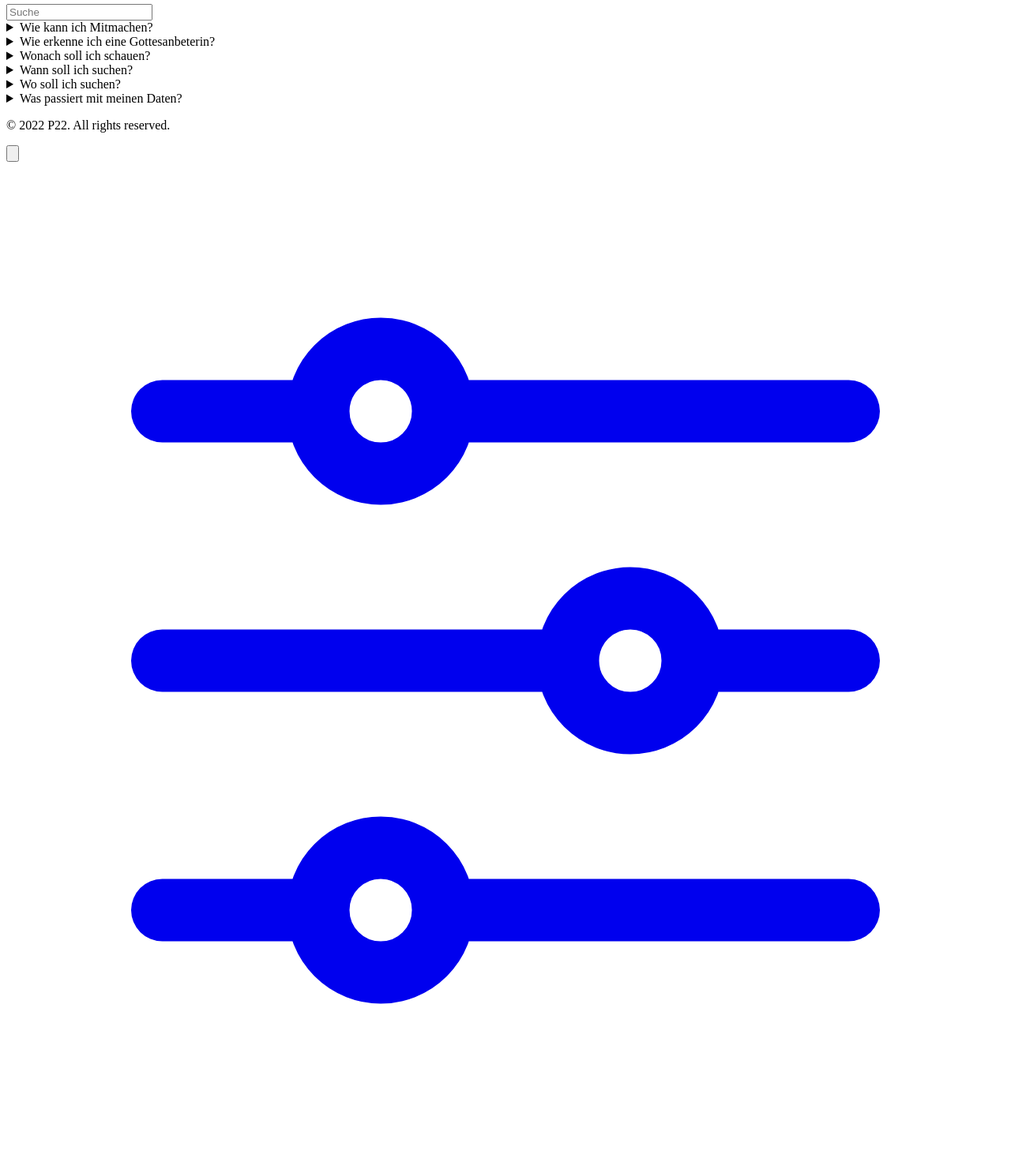
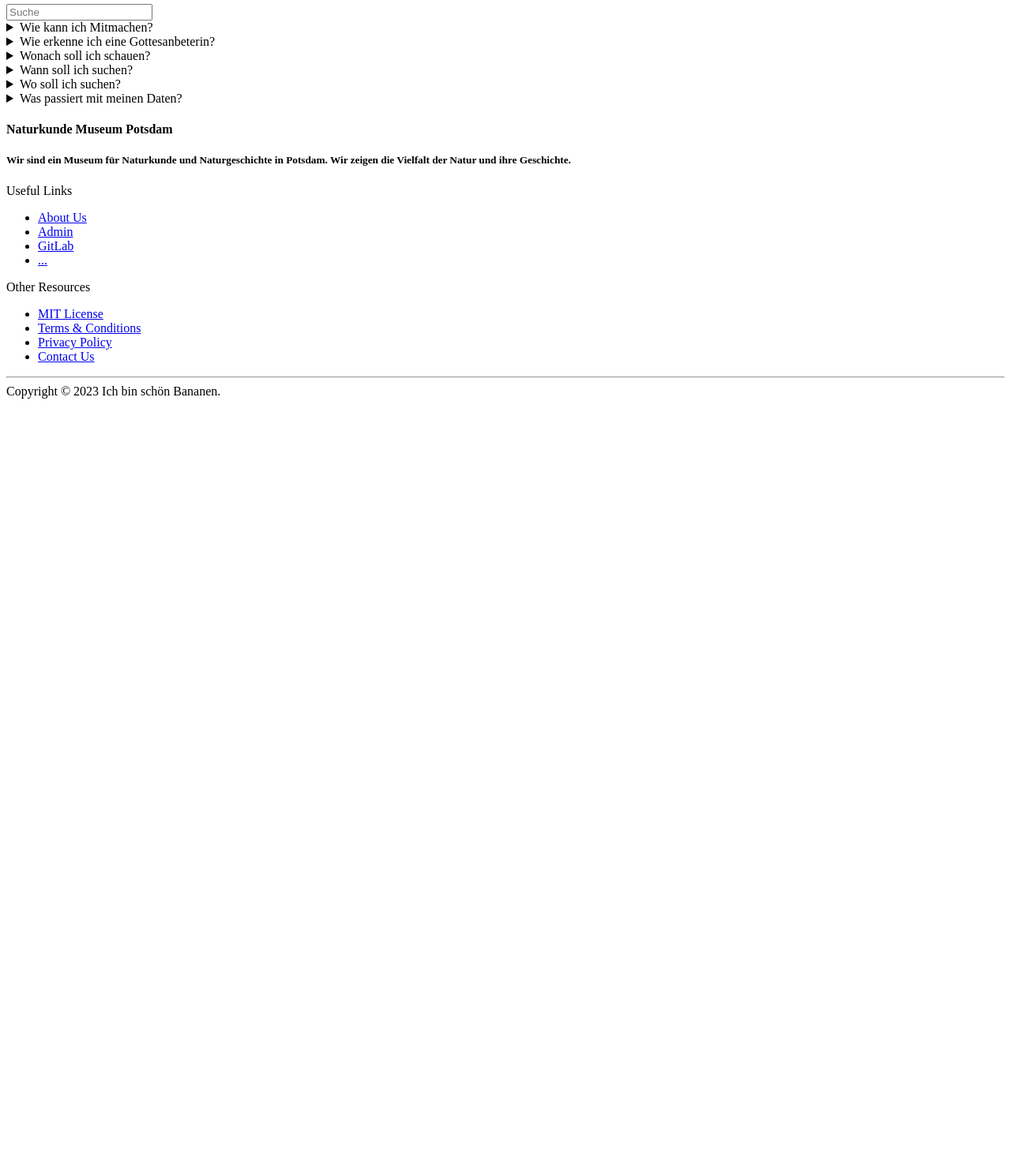
Before and after one commit to opendata-apps/mantis, a Python web app: template src/mantis/mantis/templates/faq.jinja2 in a window 1280 px wide. Shown: the part 1533-3014 px from the top of the page at 79% size. After the commit the page ends 2038 px from the top, so only its background shows below. Run offline with Jinja, Linux system fonts and the light colour scheme; the template is opened without the code that fills it, so the values that code supplies are empty.

Commit message:
new Footer

```diff
--- a/src/mantis/development.ini
+++ b/src/mantis/development.ini
@@ -37,7 +37,7 @@ file_template = %%(year)d%%(month).2d%%(day).2d_%%(rev)s
 
 [server:main]
 use = egg:waitress#main
-listen = localhost:6544
+listen = 10.128.201.112:6544
 
 ###
 # logging configuration
--- a/src/mantis/mantis/static/theme.css
+++ b/src/mantis/mantis/static/theme.css
@@ -18,3 +18,6 @@
   z-index: -1;
   transition: transform 0.5s ease-in-out;
 }
+.bg-mantisBG {
+  background-image: url(../images/mantisBG.jpg);
+}
--- a/src/mantis/mantis/templates/layout.jinja2
+++ b/src/mantis/mantis/templates/layout.jinja2
@@ -15,6 +15,7 @@
       href="{{ request.static_url('mantis:static/theme.css') }}"
       rel="stylesheet"
     />
+    <style></style>
   </head>
 
   <!--! Navbar Start -->
@@ -58,7 +59,7 @@
     <!--! Navbar End -->
 
     <!--!Green Content Start-->
-    <main class="flex-1 bg-gray-100">
+    <main class="flex-1 bg-gray-100 bg-mantisBG">
       <section class="bg-green-900">
         <div
           class="container flex items-center justify-between px-4 py-8 mx-auto"
@@ -77,9 +78,9 @@
             <p class="mb-6 text-lg">{% block text %} {% endblock text %}</p>
             <!--todo add pages where no report button should appear-->
             {% if request.path == '/' %}
-            <a href="/report">
+            <a href="/newitem">
               <button
-                class="px-8 py-4 mr-4 font-extrabold text-white bg-green-800 rounded-full text-1xl hover:bg-green-700"
+                class="transition duration-500 ease-in-out bg-green-800 hover:bg-green-700 transform hover:-translate-y-1 hover:scale-110 px-8 py-4 mr-4 font-extrabold text-white rounded-full text-1xl"
               >
                 Melden
               </button>
@@ -91,56 +92,118 @@
       <!--! Green Content Stop-->
 
       <!--! Whhite Content Start-->
-      <div class="container px-4 py-8 mx-auto">
-        <div class="basis-1/4"></div>
+      <div class="flex flex-wrap">
+        <div class="flex-auto">{% block left%} {%endblock%}</div>
 
-        <div class="basis-1/2">{% block content %} {% endblock content %}</div>
+        <div class="flex-auto">{% block content %} {% endblock content %}</div>
 
-        <div class="basis-1/4"></div>
+        <div class="flex-auto">{% block right%} {%endblock%}</div>
       </div>
       <!--! White Content End-->
     </main>
     <!--! Start Footer -->
-    <footer class="flex flex-col items-center py-8 bg-gray-200">
-      <div class="container flex flex-col items-center px-4 mx-auto">
-        <p class="text-sm text-center text-gray-700">
-          &copy; 2022 P22. All rights reserved.
-        </p>
-        <!--? DarkMode button sun moon-->
-        <div class="flex items-center justify-center mt-4">
-          <button
-            class="flex items-center justify-center w-10 h-10 text-gray-800 bg-gray-200 rounded-full hover:bg-gray-300"
-          >
-            <svg
-              class="w-4 h-4"
-              fill="none"
-              stroke-linecap="round"
-              stroke-linejoin="round"
-              stroke-width="2"
-              viewBox="0 0 24 24"
-              stroke="currentColor"
-            >
-              <path d="M12 4v16m8-8H4"></path>
-            </svg>
-          </button>
-          <!--? Admin Center Icon-->
-          <div>
-            <a href="/admin">
-              <svg
-                xmlns="http://www.w3.org/2000/svg"
-                fill="none"
-                viewBox="0 0 24 24"
-                stroke-width="1.5"
-                stroke="currentColor"
-                class="w-6 h-6"
-              >
-                <path
-                  stroke-linecap="round"
-                  stroke-linejoin="round"
-                  d="M10.5 6h9.75M10.5 6a1.5 1.5 0 11-3 0m3 0a1.5 1.5 0 10-3 0M3.75 6H7.5m3 12h9.75m-9.75 0a1.5 1.5 0 01-3 0m3 0a1.5 1.5 0 00-3 0m-3.75 0H7.5m9-6h3.75m-3.75 0a1.5 1.5 0 01-3 0m3 0a1.5 1.5 0 00-3 0m-9.75 0h9.75"
-                />
-              </svg>
-            </a>
+    <!--https://tailwindcomponents.com/component/footer-5-->
+    <footer class="relative bg-gray-200 pt-8 pb-6">
+      <div class="container mx-auto px-4">
+        <div class="flex flex-wrap text-left lg:text-left">
+          <div class="w-full lg:w-6/12 px-4">
+            <h4 class="text-3xl fonat-semibold text-blueGray-700">
+              Naturkunde Museum Potsdam
+            </h4>
+            <h5 class="text-lg mt-0 mb-2 text-blueGray-600">
+              Wir sind ein Museum für Naturkunde und Naturgeschichte in Potsdam.
+              Wir zeigen die Vielfalt der Natur und ihre Geschichte.
+            </h5>
+          </div>
+          <div class="w-full lg:w-6/12 px-4">
+            <div class="flex flex-wrap items-top mb-6">
+              <div class="w-full lg:w-4/12 px-4 ml-auto">
+                <span
+                  class="block uppercase text-blueGray-500 text-sm font-semibold mb-2"
+                  >Useful Links</span
+                >
+                <ul class="list-unstyled">
+                  <li>
+                    <a
+                      class="text-blueGray-600 hover:text-blueGray-800 font-semibold block pb-2 text-sm"
+                      href="/#"
+                      >About Us</a
+                    >
+                  </li>
+                  <li>
+                    <a
+                      class="text-blueGray-600 hover:text-blueGray-800 font-semibold block pb-2 text-sm"
+                      href="/admin"
+                      >Admin</a
+                    >
+                  </li>
+                  <li>
+                    <a
+                      class="text-blueGray-600 hover:text-blueGray-800 font-semibold block pb-2 text-sm"
+                      href="/#"
+                      >GitLab</a
+                    >
+                  </li>
+                  <li>
+                    <a
+                      class="text-blueGray-600 hover:text-blueGray-800 font-semibold block pb-2 text-sm"
+                      href="/#"
+                      >...</a
+                    >
+                  </li>
+                </ul>
+              </div>
+              <div class="w-full lg:w-4/12 px-4">
+                <span
+                  class="block uppercase text-blueGray-500 text-sm font-semibold mb-2"
+                  >Other Resources</span
+                >
+                <ul class="list-unstyled">
+                  <li>
+                    <a
+                      class="text-blueGray-600 hover:text-blueGray-800 font-semibold block pb-2 text-sm"
+                      href="/#"
+                      >MIT License</a
+                    >
+                  </li>
+                  <li>
+                    <a
+                      class="text-blueGray-600 hover:text-blueGray-800 font-semibold block pb-2 text-sm"
+                      href="/#"
+                      >Terms &amp; Conditions</a
+                    >
+                  </li>
+                  <li>
+                    <a
+                      class="text-blueGray-600 hover:text-blueGray-800 font-semibold block pb-2 text-sm"
+                      href="/#"
+                      >Privacy Policy</a
+                    >
+                  </li>
+                  <li>
+                    <a
+                      class="text-blueGray-600 hover:text-blueGray-800 font-semibold block pb-2 text-sm"
+                      href="/#"
+                      >Contact Us</a
+                    >
+                  </li>
+                </ul>
+              </div>
+            </div>
+          </div>
+        </div>
+        <hr class="my-6 border-blueGray-300" />
+        <div
+          class="flex flex-wrap items-center md:justify-between justify-center"
+        >
+          <div class="w-full md:w-4/12 px-4 mx-auto text-center">
+            <div class="text-sm text-blueGray-500 font-semibold py-1">
+              Copyright © <span id="get-current-year">2023</span
+              ><a class="text-blueGray-500 hover:text-gray-800" target="_blank">
+                Ich bin schön
+              </a>
+              <a class="text-blueGray-500 hover:text-blueGray-800">Bananen</a>.
+            </div>
           </div>
         </div>
       </div>
--- /dev/null
+++ b/src/mantis/mantis/templates/newItem.jinja2
@@ -0,0 +1,4 @@
+{% extends "layout.jinja2" %} {% block content %}
+<!--Counter 0-500-->
+
+{% endblock content %}
```
Also changed, not shown: src/mantis/mantis/templates/report.jinja2 (deleted, +0 -8 lines), src/mantis/mantis/static/images/mantisohnestressigenbg.png (added). Lines whose indentation alone changed are shown as unchanged.
